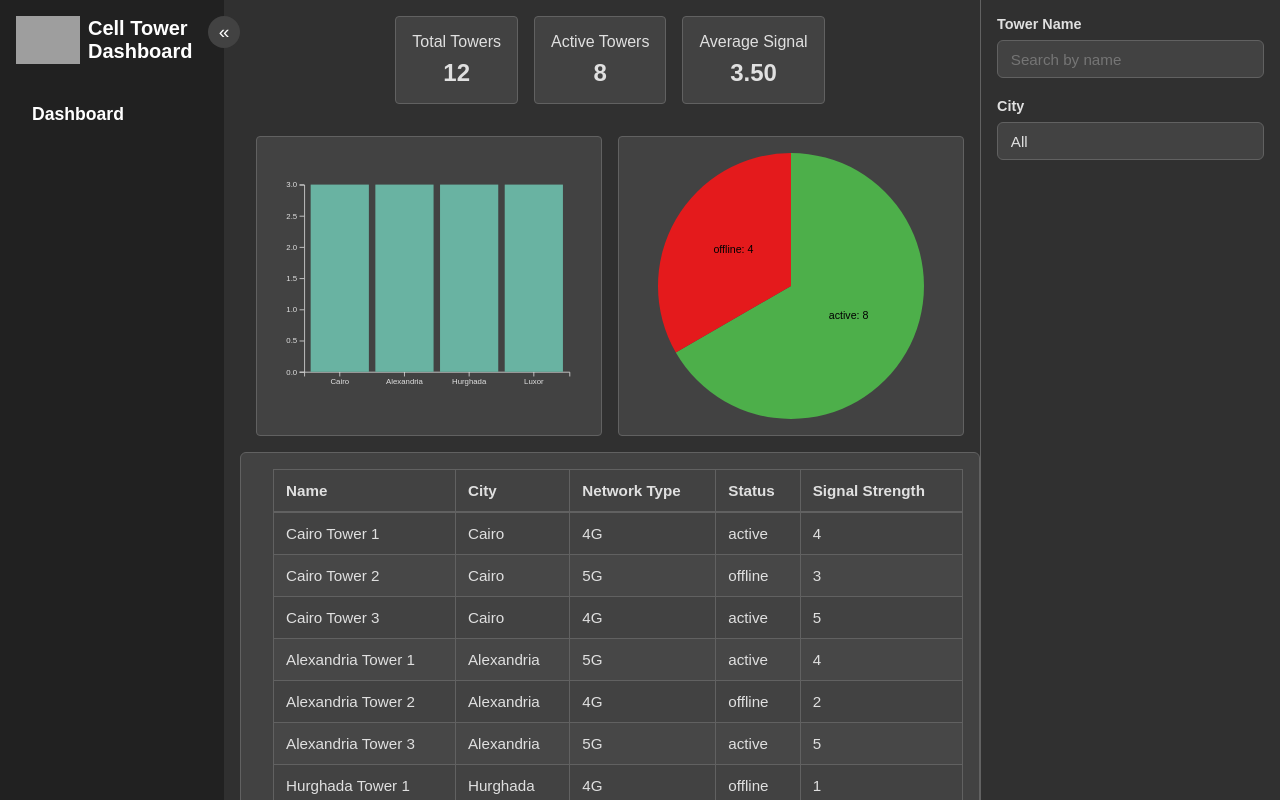
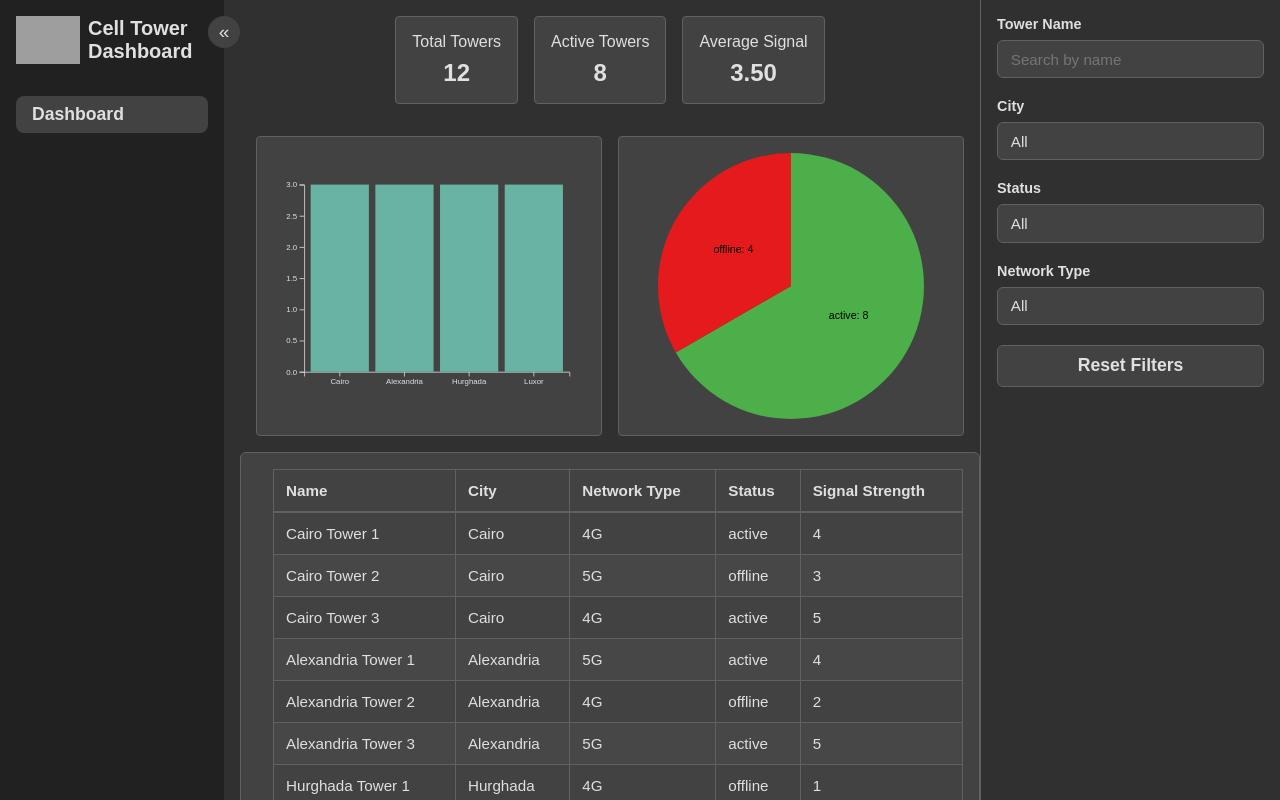
Before and after one commit to MadkoOour/ericsson-task, a React app: page / in a window 1280 px wide. Shown: the top 800 px of the page. Built offline with nearby package versions, Linux system fonts and the light colour scheme; grey boxes are pictures that could not be loaded; the HTML template or start-up script is replaced by a standard one.

Commit message:
New filters status and network type options. Add error handling for no data if no matched filters

```diff
--- a/src/App.tsx
+++ b/src/App.tsx
@@ -11,9 +11,20 @@ import PieChart from './components/PieChart'
 const App = () => {
   const [search, setSearch] = useState('')
   const [city, setCity] = useState('All')
+  const [status, setStatus] = useState('All')
+  const [networkType, setNetworkType] = useState('All')
   const [collapsed, setCollapsed] = useState(false)
+  const [mobileOpen, setMobileOpen] = useState(false)
   const cities = useMemo(
     () => ['All', ...Array.from(new Set(cellTowers.map(tower => tower.city)))],
+    []
+  )
+  const statuses = useMemo(
+    () => ['All', 'active', 'offline'],
+    []
+  )
+  const networkTypes = useMemo(
+    () => ['All', ...Array.from(new Set(cellTowers.map(tower => tower.networkType)))],
     []
   )
   const filtered = useMemo(
@@ -21,16 +32,24 @@ const App = () => {
       cellTowers.filter(
         tower =>
           (city === 'All' || tower.city === city) &&
+          (status === 'All' || tower.status === status) &&
+          (networkType === 'All' || tower.networkType === networkType) &&
           tower.name.toLowerCase().includes(search.toLowerCase())
       ),
-    [search, city]
+    [search, city, status, networkType]
   )
 
   return (
     <div className={`dashboard-grid ${collapsed ? 'collapsed' : ''}`}>
+      <header className="dashboard-header">
+        <button className="menu-btn" onClick={() => setMobileOpen(true)}>☰</button>
+        <h1 className="dashboard-title">Cell Tower Dashboard</h1>
+      </header>
       <Sidebar
         collapsed={collapsed}
         onToggle={() => setCollapsed(prev => !prev)}
+        mobileOpen={mobileOpen}
+        onMobileClose={() => setMobileOpen(false)}
       />
 
       <main className="dashboard-main">
@@ -48,9 +67,21 @@ const App = () => {
         <Filters
           search={search}
           city={city}
+          status={status}
+          networkType={networkType}
           cities={cities}
+          statuses={statuses}
+          networkTypes={networkTypes}
           onSearchChange={setSearch}
           onCityChange={setCity}
+          onStatusChange={setStatus}
+          onNetworkTypeChange={setNetworkType}
+          onReset={() => {
+            setSearch('')
+            setCity('All')
+            setStatus('All')
+            setNetworkType('All')
+          }}
         />
       </aside>
     </div>
--- a/src/components/DataTable.tsx
+++ b/src/components/DataTable.tsx
@@ -5,7 +5,11 @@ interface DataTableProps {
   data: CellTower[]
 }
 
-const DataTable = ({ data }:DataTableProps) => (
+const DataTable = ({ data }:DataTableProps) => {
+  if (data.length === 0) {
+    return <div className="no-data">There is no data</div>
+  }
+  return (
     <table>
       <thead>
         <tr>
@@ -29,5 +33,6 @@ const DataTable = ({ data }:DataTableProps) => (
       </tbody>
     </table>
   )
+}
 
 export default DataTable
--- a/src/components/Filters.tsx
+++ b/src/components/Filters.tsx
@@ -1,17 +1,31 @@
 interface FiltersProps {
   search: string;
   city: string;
+  status: string;
+  networkType: string;
   cities: string[];
+  statuses: string[];
+  networkTypes: string[];
   onSearchChange: (value: string) => void;
   onCityChange: (value: string) => void;
+  onStatusChange: (value: string) => void;
+  onNetworkTypeChange: (value: string) => void;
+  onReset: () => void;
 }
 
 const Filters = ({
   search,
   city,
+  status,
+  networkType,
   cities,
+  statuses,
+  networkTypes,
   onSearchChange,
   onCityChange,
+  onStatusChange,
+  onNetworkTypeChange,
+  onReset,
 }: FiltersProps) => (
   <section className="filters">
     <div className="filter-group">
@@ -40,6 +54,41 @@ const Filters = ({
         ))}
       </select>
     </div>
+    <div className="filter-group">
+      <label htmlFor="status-select">Status</label>
+      <select
+        id="status-select"
+        value={status}
+        onChange={(e) => onStatusChange(e.target.value)}
+        className="status-select"
+      >
+        {statuses.map((s) => (
+          <option key={s} value={s}>
+            {s}
+          </option>
+        ))}
+      </select>
+    </div>
+    <div className="filter-group">
+      <label htmlFor="network-select">Network Type</label>
+      <select
+        id="network-select"
+        value={networkType}
+        onChange={(e) => onNetworkTypeChange(e.target.value)}
+        className="network-select"
+      >
+        {networkTypes.map((n) => (
+          <option key={n} value={n}>
+            {n}
+          </option>
+        ))}
+      </select>
+    </div>
+    <div className="filter-group">
+      <button type="button" className="reset-btn" onClick={onReset}>
+        Reset Filters
+      </button>
+    </div>
   </section>
 );
 
--- a/src/components/Sidebar.tsx
+++ b/src/components/Sidebar.tsx
@@ -6,13 +6,16 @@ import '../styles/Sidebar.scss';
 interface SidebarProps {
   collapsed: boolean;
   onToggle: () => void;
+  mobileOpen: boolean;
+  onMobileClose: () => void;
 }
 
-const Sidebar = ({ collapsed, onToggle }: SidebarProps) => {
+const Sidebar = ({ collapsed, onToggle, mobileOpen, onMobileClose }: SidebarProps) => {
 
 
   return (
-    <aside className={collapsed ? 'sidebar collapsed' : 'sidebar'}>
+    <aside className={`sidebar ${collapsed ? 'collapsed' : ''} ${mobileOpen ? 'mobile-open' : ''}`}>
+      <button className="mobile-close-btn" onClick={onMobileClose}>×</button>
       <button className="toggle-btn" onClick={onToggle}>
         {collapsed ? '»' : '«'}
       </button>
@@ -27,7 +30,7 @@ const Sidebar = ({ collapsed, onToggle }: SidebarProps) => {
           <ul>
             <li>
               <NavLink
-                to="/dashboard"
+                to="/"
                 end
                 className={({ isActive }) => (isActive ? 'active' : undefined)}
               >
--- a/src/styles/App.scss
+++ b/src/styles/App.scss
@@ -1,4 +1,51 @@
 @use './variables' as *;
+
+.dashboard-header {
+  display: none;
+  @media (max-width: $breakpoint-md) {
+    display: flex;
+    align-items: center;
+    background-color: $primary-color;
+    color: $text-color;
+    padding: 0.75rem 1rem;
+
+    .menu-btn {
+      background: none;
+      border: none;
+      color: $text-color;
+      font-size: 1.5rem;
+      margin-right: 1rem;
+      cursor: pointer;
+    }
+
+    .dashboard-title {
+      font-size: 1.25rem;
+      text-align: right;
+      flex-grow: 1;
+    }
+  }
+}
+
+@media (max-width: $breakpoint-md) {
+  .dashboard-main {
+    .summary-cards {
+      flex-direction: column;
+    }
+    .charts {
+      flex-direction: column;
+    }
+  }
+
+  .dashboard-filters {
+    position: static;
+    top: auto;
+    align-self: auto;
+    border-left: none;
+    border-top: 1px solid $card-border;
+    height: auto;
+    width: 100%;
+  }
+}
 
 .dashboard-grid {
   display: grid;
@@ -8,7 +55,11 @@
 .dashboard-grid.collapsed {
   --sidebar-width: 64px;
 }
-
+@media (max-width: $breakpoint-md) {
+  .dashboard-grid {
+    display: block;
+  }
+}
 .dashboard-main {
   display: flex;
   flex-direction: column;
@@ -56,6 +107,7 @@
     display: flex;
     flex-direction: column;
     gap: 1.25rem;
+    height: 50vh;
 
     .filter-group {
       display: flex;
@@ -71,7 +123,9 @@
   }
 
   .search-input,
-  .city-select {
+  .city-select,
+  .status-select,
+  .network-select {
     padding: 0.6rem 0.8rem;
     border: 1px solid $card-border;
     border-radius: 6px;
@@ -88,10 +142,22 @@
     }
   }
 
-  select.city-select {
+  select.city-select,
+  select.status-select,
+  select.network-select {
     appearance: none;
     background-repeat: no-repeat;
     background-position: right 0.75rem center;
     background-size: 12px;
   }
+  .reset-btn {
+    padding: 0.6rem 0.8rem;
+    border: 1px solid $card-border;
+    border-radius: 6px;
+    background-color: $card-bg;
+    color: $text-color;
+    font-size: 1.1rem;
+    font-weight: 700;
+    cursor: pointer;
+  }
 }
--- a/src/styles/DataTable.scss
+++ b/src/styles/DataTable.scss
@@ -51,3 +51,9 @@
     }
   }
 }
+
+.no-data {
+  padding: 1rem;
+  text-align: center;
+  color: $text-color;
+}
--- a/src/styles/Sidebar.scss
+++ b/src/styles/Sidebar.scss
@@ -2,7 +2,7 @@
 
 .sidebar {
   background-color: $primary-color;
-  color: #fff;
+  color: $text-color;
   width: 14rem;
   padding: 1rem;
   transition: width 0.3s;
@@ -30,7 +30,7 @@
   .toggle-btn {
     background: none;
     border: none;
-    color: #fff;
+    color: $text-color;
     font-size: 1.2rem;
     cursor: pointer;
     position: absolute;
@@ -65,7 +65,7 @@
   .sidebar-title {
     font-size: 1.25rem;
     margin: 0;
-    color: #fff;
+    color: $text-color;
   }
 
   .sidebar-nav {
@@ -79,7 +79,7 @@
       margin-bottom: 1rem;
     }
     a {
-      color: #fff;
+      color: $text-color;
       text-decoration: none;
       font-weight: bold;
       font-size: 1.1rem;
@@ -89,9 +89,40 @@
 
       &.active {
         background-color: rgba(255,255,255,.15);
-        color: #fff;
+        color: $text-color;
       }
     }
+  }
+}
+
+.mobile-close-btn {
+  display: none;
+}
+
+@media (max-width: $breakpoint-md) {
+  .sidebar {
+    display: none;
+    position: fixed;
+    top: 0;
+    left: 0;
+    width: 14rem;
+    height: 100vh;
+    z-index: 1000;
+    flex-direction: column;
+    transition: none;
+  }
+  .sidebar.mobile-open {
+    display: flex;
+  }
+  .mobile-close-btn {
+    display: block;
+    background: none;
+    border: none;
+    color: $text-color;
+    font-size: 1.5rem;
+    align-self: flex-end;
+    margin: 1rem;
+    cursor: pointer;
   }
 }
 
@@ -103,7 +134,7 @@
   .theme-toggle-btn {
     background: none;
     border: none;
-    color: #fff;
+    color: $text-color;
     font-size: 1.5rem;
     cursor: pointer;
   }
--- a/src/styles/_variables.scss
+++ b/src/styles/_variables.scss
@@ -5,4 +5,5 @@ $text-color: #e0e0e0;      // light grey text
 $card-bg: #424242;         // card backgrounds
 $card-border: #616161;     // card borders
 $breakpoint-md: 768px;
+$breakpoint-sm: 480px;
 $font-hilda: 'Ericsson Hilda', Arial, sans-serif;
--- a/src/styles/global.scss
+++ b/src/styles/global.scss
@@ -31,5 +31,5 @@ th, td {
 
 th {
   background-color: $secondary-color;
-  color: #fff;
+  color: $text-color;
 }
```
Lines whose indentation alone changed are shown as unchanged.
